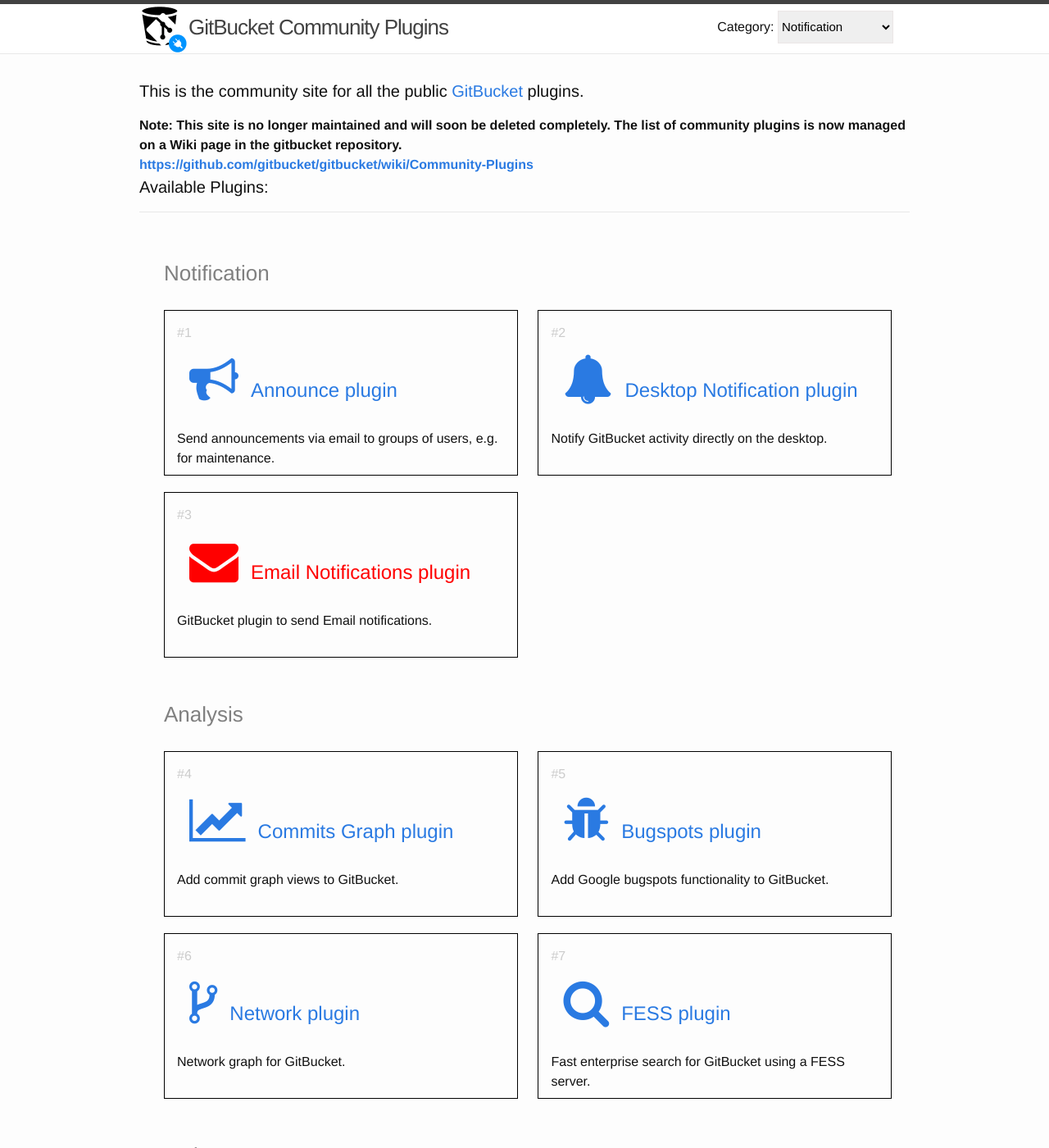
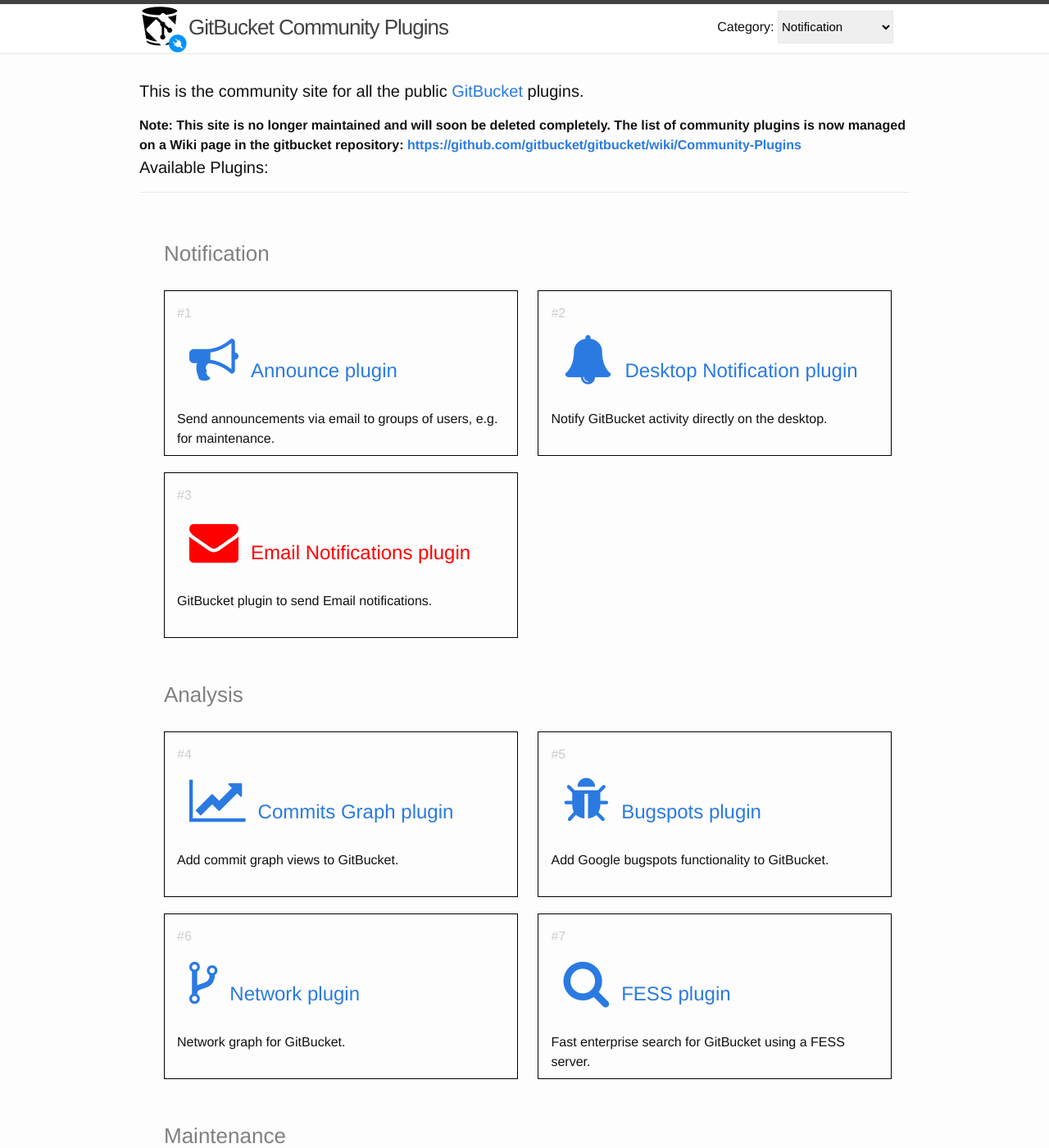
Before and after one commit to gitbucket-plugins/gitbucket-plugins.github.io, a Jekyll site: the page built from index.html, in a window 1280 px wide and 1400 px high. Shown: the whole window at 82% size. Built offline with Jekyll 4.4.1, drawn with Linux system fonts in a browser that asks for light colours.

Commit message:
Fix CSS style for site closure notice

```diff
--- a/_sass/_base.scss
+++ b/_sass/_base.scss
@@ -210,3 +210,7 @@
 .distributed {
     color: red !important;
 }
+
+.warning {
+    font-weight: bold;
+}
--- a/index.html
+++ b/index.html
@@ -6,11 +6,11 @@
 
   <h1 class="page-heading">This is the community site for all the public <a href="https://github.com/gitbucket/gitbucket">GitBucket</a> plugins.</h1>
 
-  <strong>
+  <div class="warning">
     Note: This site is no longer maintained and will soon be deleted completely.
-    The list of community plugins is now managed on a Wiki page in the gitbucket repository.<br/>
+    The list of community plugins is now managed on a Wiki page in the gitbucket repository:
     <a href="https://github.com/gitbucket/gitbucket/wiki/Community-Plugins">https://github.com/gitbucket/gitbucket/wiki/Community-Plugins</a>
-  </strong>
+  </div>
 
   <h1 class="page-heading">Available Plugins:</h1>
   <p class="separator"/>
```
